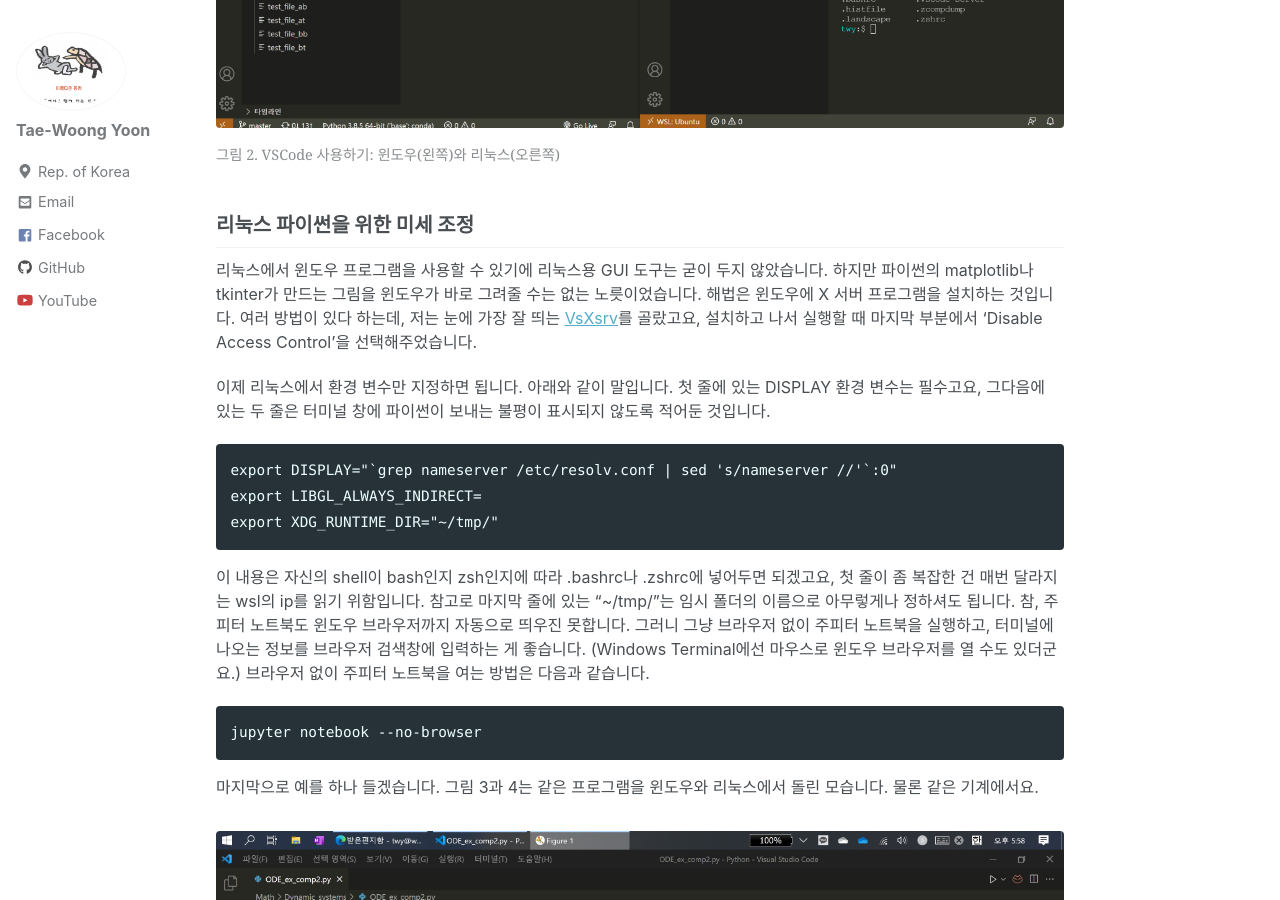
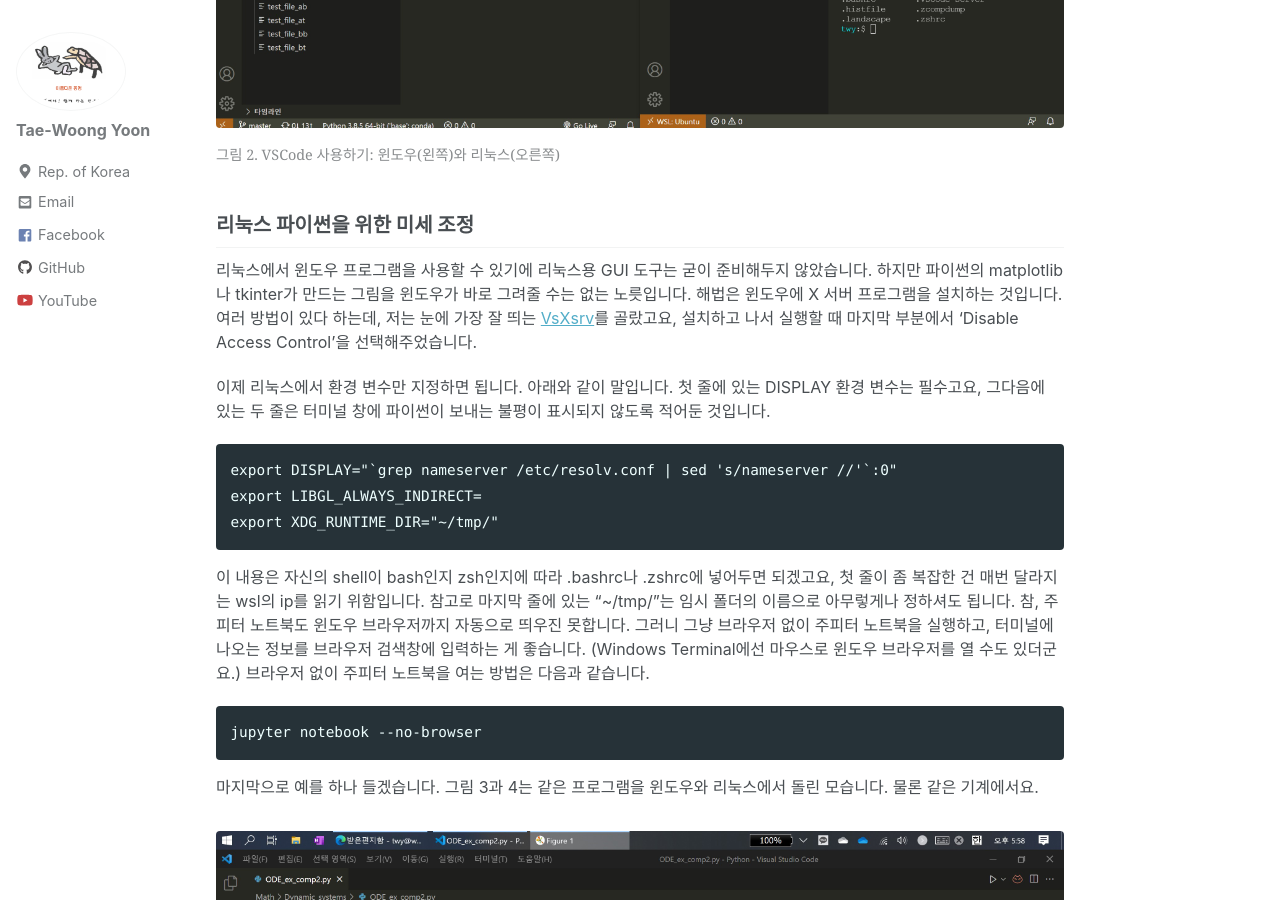
Before and after one commit to twy80/mkkim85.github.io, a Jekyll site: the page built from _posts/2021-10-08-wsl.md, in a window 1280 px wide and 900 px high, scrolled down 2884 px. Built offline with Jekyll 4.4.1, drawn with Linux system fonts in a browser that asks for light colours; nearby versions of some CDN libraries.

Commit message:
Update 2021-10-08-wsl.md

```diff
--- a/_posts/2021-10-08-wsl.md
+++ b/_posts/2021-10-08-wsl.md
@@ -67,7 +67,7 @@ bash Anaconda3-2021.05-Linux-x86_64.sh
 
 ## 리눅스 파이썬을 위한 미세 조정
 
-리눅스에서 윈도우 프로그램을 사용할 수 있기에 리눅스용 GUI 도구는 굳이 두지 않았습니다. 하지만 파이썬의 matplotlib나 tkinter가 만드는 그림을 윈도우가 바로 그려줄 수는 없는 노릇이었습니다. 해법은 윈도우에 X 서버 프로그램을 설치하는 것입니다. 여러 방법이 있다 하는데, 저는 눈에 가장 잘 띄는 [VsXsrv](https://sourceforge.net/projects/vcxsrv/)를 골랐고요, 설치하고 나서 실행할 때 마지막 부분에서 'Disable Access Control'을 선택해주었습니다.
+리눅스에서 윈도우 프로그램을 사용할 수 있기에 리눅스용 GUI 도구는 굳이 준비해두지 않았습니다. 하지만 파이썬의 matplotlib나 tkinter가 만드는 그림을 윈도우가 바로 그려줄 수는 없는 노릇입니다. 해법은 윈도우에 X 서버 프로그램을 설치하는 것입니다. 여러 방법이 있다 하는데, 저는 눈에 가장 잘 띄는 [VsXsrv](https://sourceforge.net/projects/vcxsrv/)를 골랐고요, 설치하고 나서 실행할 때 마지막 부분에서 'Disable Access Control'을 선택해주었습니다.
 
 이제 리눅스에서 환경 변수만 지정하면 됩니다. 아래와 같이 말입니다. 첫 줄에 있는 DISPLAY 환경 변수는 필수고요, 그다음에 있는 두 줄은 터미널 창에 파이썬이 보내는 불평이 표시되지 않도록 적어둔 것입니다.
 
```
